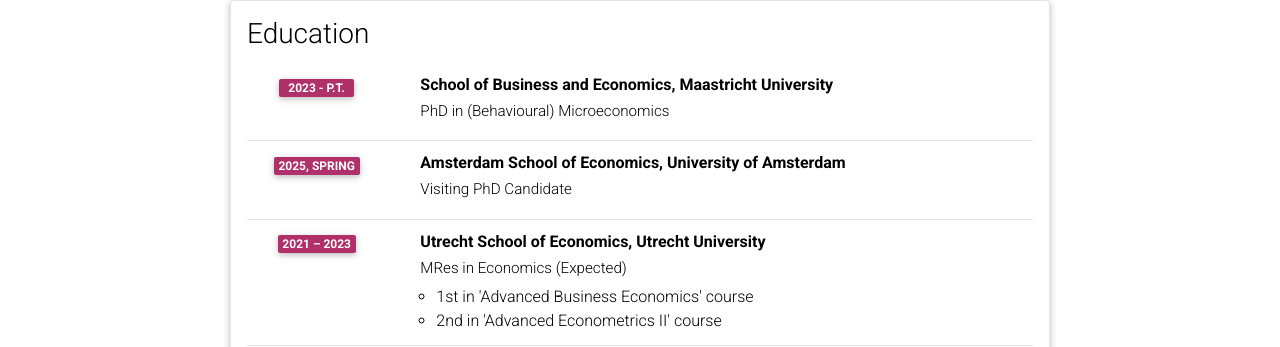
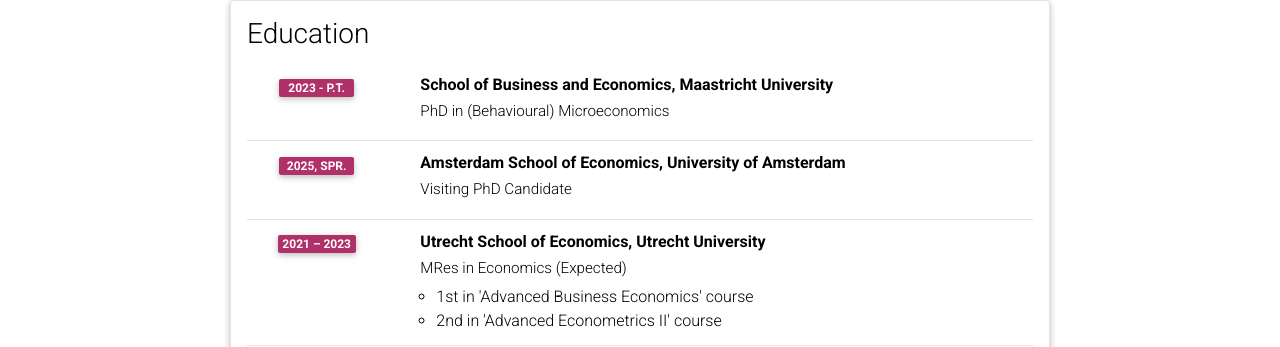
Before and after one commit to egorbronnikov/egorbronnikov.github.io, a Jekyll site: the page built from _pages/cv.md, in a window 1280 px wide and 900 px high, scrolled down 934 px. Shown: the part 101-448 px from the top of the window. Built offline with Jekyll 4.4.1, drawn with Linux system fonts in a browser that asks for light colours; comment, search, counter and statistics services are not loaded; a style sheet for code colours, icons or effects is not loaded.

Commit message:
Update cv.yml

```diff
--- a/_data/cv.yml
+++ b/_data/cv.yml
@@ -31,7 +31,7 @@
       year: 2023 - p.t.
     - title: Amsterdam School of Economics, University of Amsterdam
       institution: Visiting PhD Candidate
-      year: 2025, spring
+      year: 2025, spr.
     - title: Utrecht School of Economics, Utrecht University
       institution: MRes in Economics (Expected)
       year: 2021 – 2023
```
